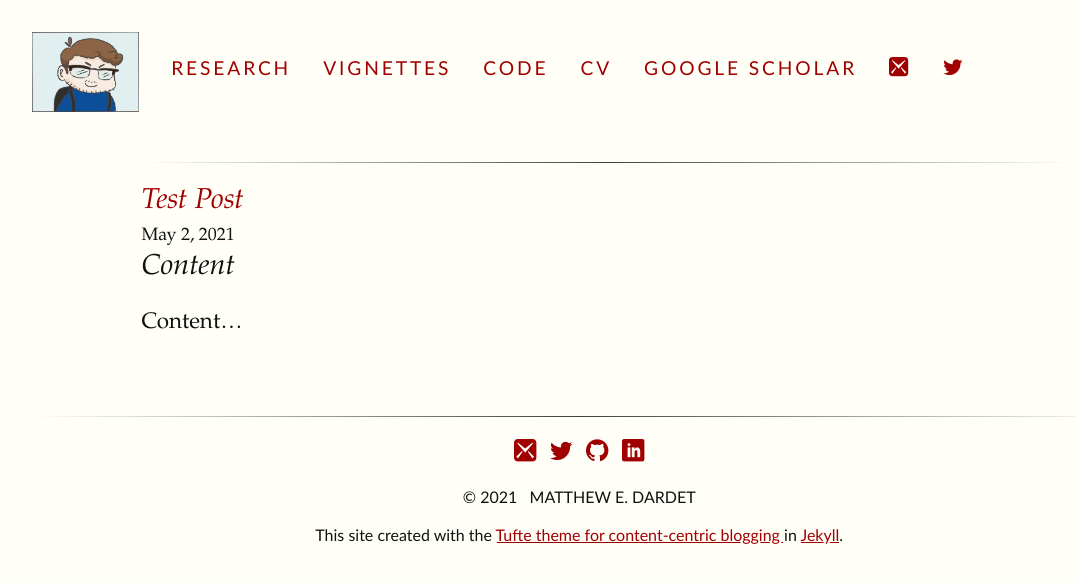
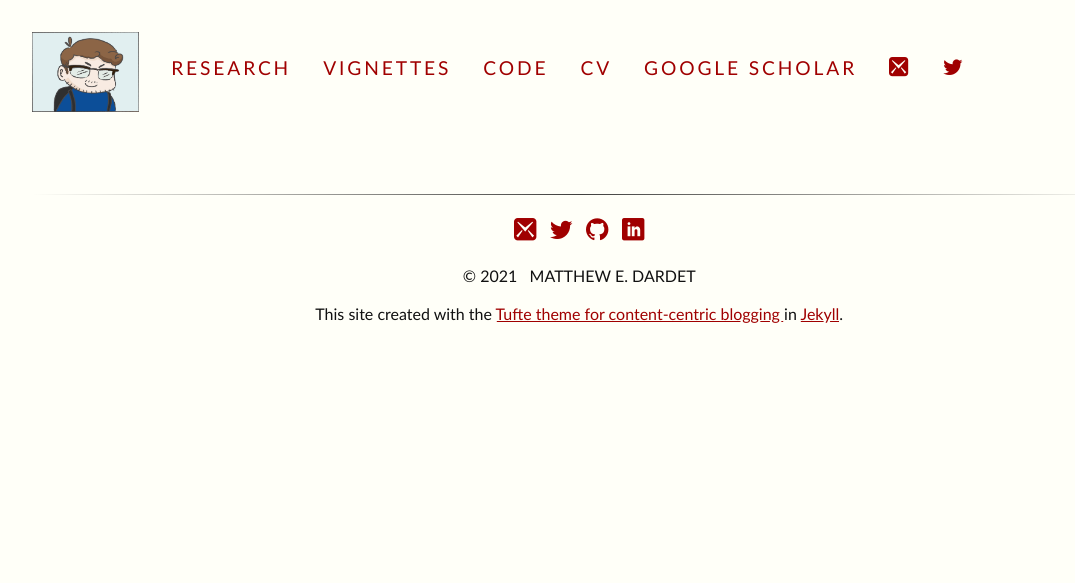
Before and after one commit to matthewdardet/matthewdardet.github.io, a Jekyll site: the page built from Vignettes/index.md, in a window 1280 px wide. Shown: the top 583 px of the page, without its empty margins (32-1107 px from the left). Built offline with Jekyll 4.4.1, drawn with Linux system fonts in a browser that asks for light colours; some web fonts are replaced.

Commit message:
Update placeholders.

```diff
--- a/_posts/2021-05-02-Test-Post.md
+++ /dev/null
@@ -1,10 +0,0 @@
----
-layout: post
-title:  "Test Post"
-date:   2021-05-02 17:43:57
-categories: post
----
-
-### Content
-
-Content...
```
Also changed, not shown: Research/index.md (+0 -8 lines).
